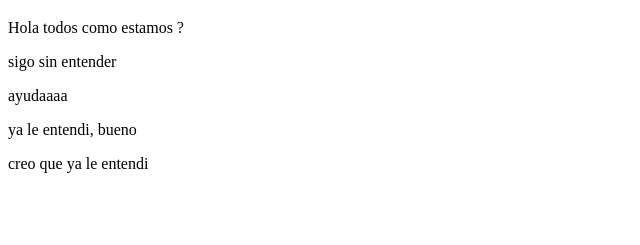
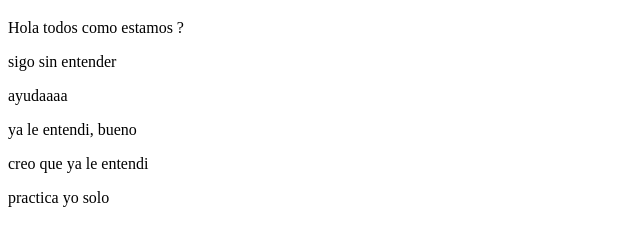
Before and after one commit to OsvanyRuiz/practica_git, a plain HTML site: page index.html in a window 1280 px wide. Shown: the part 61-306 px from the top of the page, without its empty margins (0-640 px from the left). Drawn offline with Linux system fonts and the light colour scheme.

Commit message:
este cambio lo hice yo solo

```diff
--- a/index.html
+++ b/index.html
@@ -12,5 +12,8 @@
     <p>ayudaaaa</p>
     <p> ya le entendi, bueno </p>
     <p>creo que ya le entendi</p>
+    <p>practica yo solo
+
+    </p>
 </body>
 </html>
```
